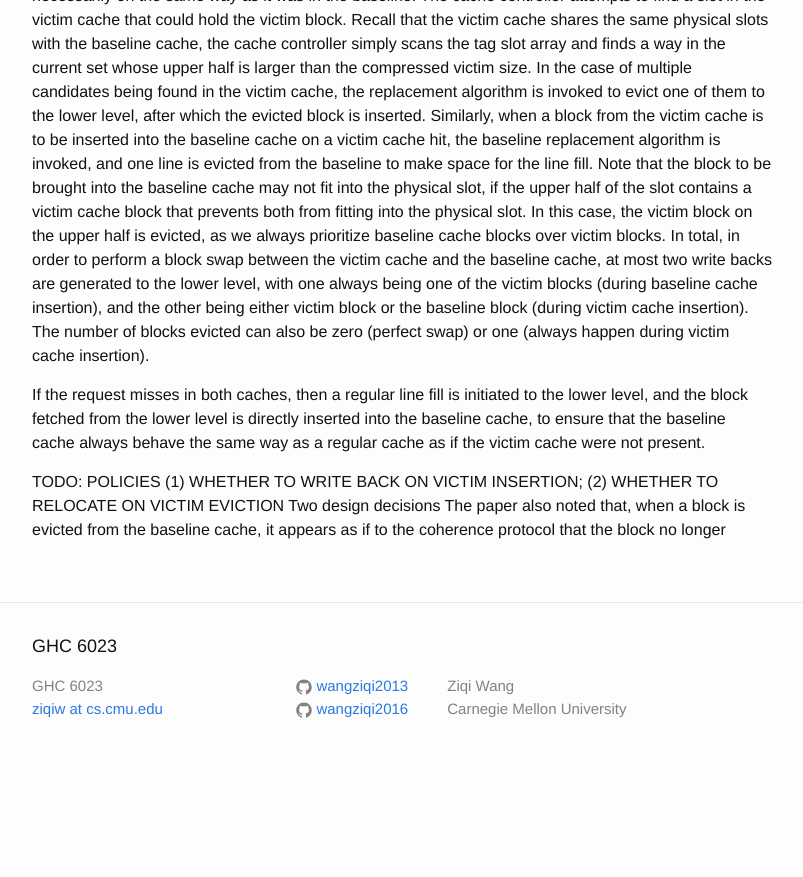
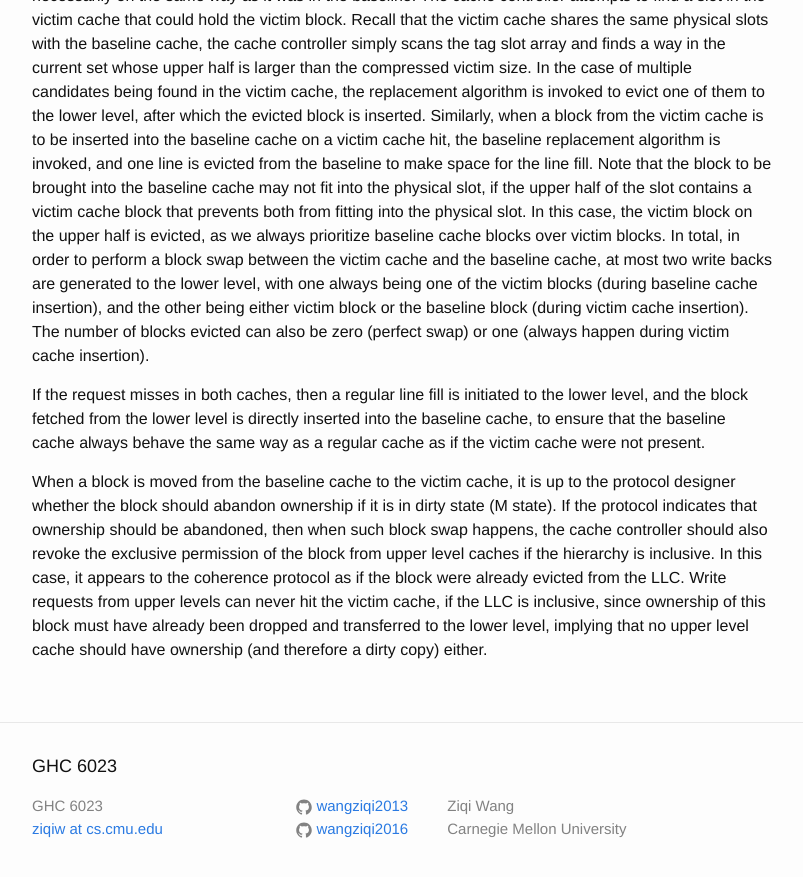
Before and after one commit to wangziqi2013/wangziqi2013.github.io, a Jekyll site: the page built from _posts/2020-06-11-base-victim.markdown, in a window 1280 px wide and 900 px high, scrolled down 2104 px. Shown: the top 877 px of the window, without its empty margins (238-1041 px from the left). Built offline with Jekyll 4.4.1, drawn with Linux system fonts in a browser that asks for light colours; before the commit the page ends 2884 px from its top, so only the background shows below that.

Commit message:
Adding ownership

```diff
--- a/_posts/2020-06-11-base-victim.markdown
+++ b/_posts/2020-06-11-base-victim.markdown
@@ -96,7 +96,11 @@ If the request misses in both caches, then a regular line fill is initiated to t
 from the lower level is directly inserted into the baseline cache, to ensure that the baseline cache always behave the
 same way as a regular cache as if the victim cache were not present.
 
-TODO: POLICIES (1) WHETHER TO WRITE BACK ON VICTIM INSERTION; (2) WHETHER TO RELOCATE ON VICTIM EVICTION
-Two design decisions
-The paper also noted that, when a block is evicted from the baseline cache, it appears as if to the coherence protocol
-that the block no longer
+When a block is moved from the baseline cache to the victim cache, it is up to the protocol designer whether the
+block should abandon ownership if it is in dirty state (M state).
+If the protocol indicates that ownership should be abandoned, then when such block swap happens, the cache controller
+should also revoke the exclusive permission of the block from upper level caches if the hierarchy is inclusive.
+In this case, it appears to the coherence protocol as if the block were already evicted from the LLC.
+Write requests from upper levels can never hit the victim cache, if the LLC is inclusive, since ownership of this block
+must have already been dropped and transferred to the lower level, implying that no upper level cache should have
+ownership (and therefore a dirty copy) either.
```
